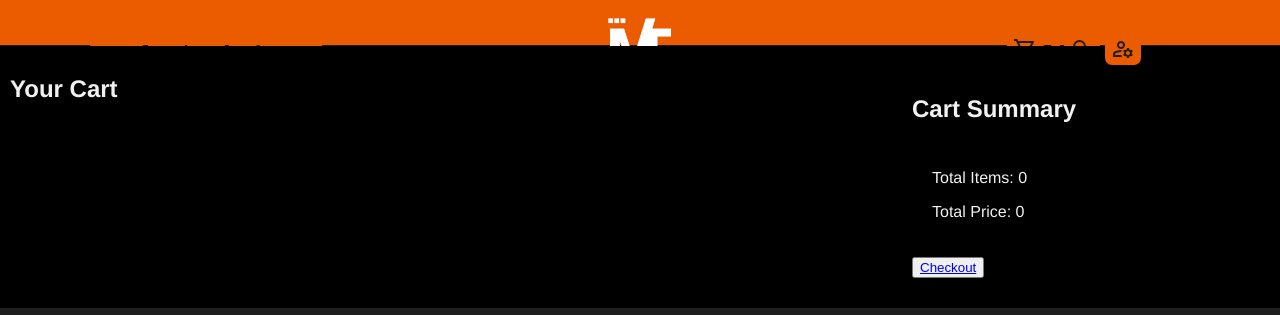
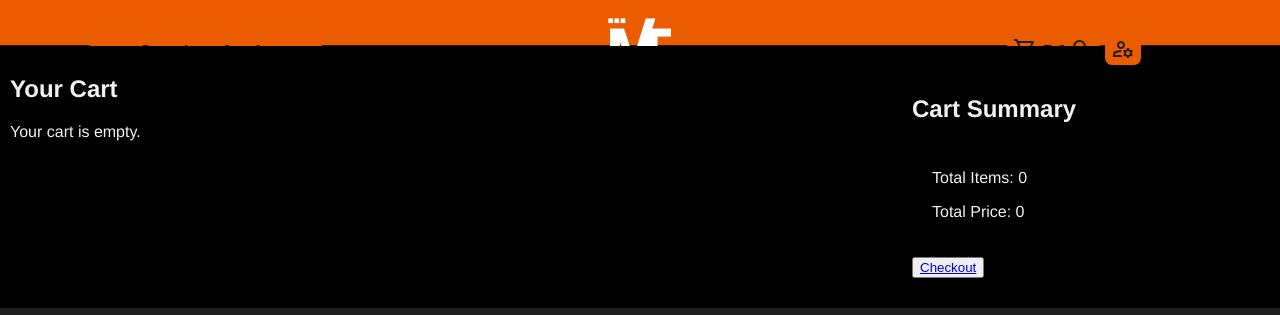
Before and after one commit to Marcus-Tipler/shop-template, a Flask app: page /cart/ in a window 1280 px wide. Shown: the top 315 px of the page. Run offline with Flask 3, Linux system fonts and the light colour scheme; some libraries are stand-ins or nearby versions.

Commit message:
Cart displays correctly

```diff
--- a/app.py
+++ b/app.py
@@ -128,19 +128,43 @@ def singleProductPage(techId):
 
 @app.route('/cart/')
 def cartPage():
-    cart, totalCost = updateCartCookie(g.user, usercarts, session, db, technologies)
-    print(cart, totalCost)
+    # Load the cart from the session
+    cart, totalCost = updateCartCookie(g.user, usercarts, session, db, technologies)  # Update the cart in the session with the database
+    session_cart = session.get('cart', {})  # Get the cart from the session, default to an empty dictionary
     usercart = usercarts.query.filter_by(userID = g.user._id)
     totalItems = len(usercart.all())
-    print("TEST1: ", session.get('cart', {}), " \nTEST2: ", usercart)
+    # Process the cart to fetch item details from the database
+    cart_items = []
+    total_cost = 0
+    total_items = 0
+    for item_id_str, quantity in session_cart.items():
+        item_id = int(item_id_str)
+        item = technologies.query.filter_by(_id=item_id).first()  # Fetch item details from the database
+        if item:
+            cart_items.append({
+                'id': item._id,
+                'name': item.name,
+                'price': item.price,
+                'quantity': quantity,
+                'total_price': int(item.price) * int(quantity)
+            })
+            total_cost += int(item.price) * int(quantity)
+            total_items += quantity
 
-    return render_template('cart.html', technologies = technologies.query.all(), usercart = usercart, cartCost = totalCost, cartItems = totalItems)
+
+    # Render the cart page with the processed cart data
+    return render_template(
+        'cart.html',
+        cart_items=cart_items,
+        cartCost=total_cost,
+        cartItems=total_items
+    )
 
 @app.route('/add_to_cart/<int:techId>', methods=['GET', 'POST'])
 def addToCartPage(techId):
     print(g.user._id)
     cart = modifyCart(user_id=g.user._id, item_id=techId, action='add', userCookies=session, db=db, userCart=usercarts)
-    print(cart)
+    print(f"{cart}")
     return redirect(url_for('cartPage'))
 
 @app.route('/remove_from_cart/<int:techId>', methods=['GET', 'POST'])
@@ -205,6 +229,9 @@ def loginPage():
             return render_template('gateway.html') # TODO: If wrong details we need to add a message
     else:
         session['userid'] = 0
+        if session.get('userid') == 0:
+            print("Cart being erased from session")
+            session.pop('cart', None)  # Clear the cart from the session
         session_cookie = encodeFlaskCookie(SECRET_KEY, dict(session))
         return render_template('gateway.html')
 
--- a/templates/cart.html
+++ b/templates/cart.html
@@ -9,21 +9,26 @@
 
     <div class="mft-cart-items">
         <h2 class="mft-cart-title">Your Cart</h2>
-        {% for item in usercart %}
+        {% if cart_items %}
+            {% for item in cart_items %}
             <div class="mft-cart-item">
                 <div class="mft-cart-item-left">
-                <img class="mft-cart-item-image" src="{{ url_for('static', filename='assets/images/product-' + item.itemIDs + '.png') }}">
+                    <img class="mft-cart-item-image" src="{{ url_for('static', filename='assets/images/product-' + item.id|string + '.png') }}">
                 </div>
                 <div class="mft-cart-item-middle">
-                <h3>{{ item.itemIDs }}</h3>
+                    <h3>{{ item.name }}</h3>
                     <p>Price: £{{ item.price }}</p>
-                <p>Quantity: {{ item.amount }}</p>
+                    <p>Quantity: {{ item.quantity }}</p>
+                    <p>Total: £{{ item.total_price }}</p>
                 </div>
                 <div class="mft-cart-item-right">
-                <button class="mft-cart-remove-button"><a href="/remove_from_cart/{{ item.itemIDs }}">Remove</a></button>
+                    <button class="mft-cart-remove-button"><a href="/remove_from_cart/{{ item.id }}">Remove</a></button>
                 </div>
             </div>
             {% endfor %}
+        {% else %}
+            <p>Your cart is empty.</p>
+        {% endif %}
     </div>
 
     <div class="mft-cart-summary">
```
Also changed, not shown: project/WebDev2-KanBan-Board.md (+10 -5 lines), instance/database.sqlite3. Lines whose indentation alone changed are shown as unchanged.
